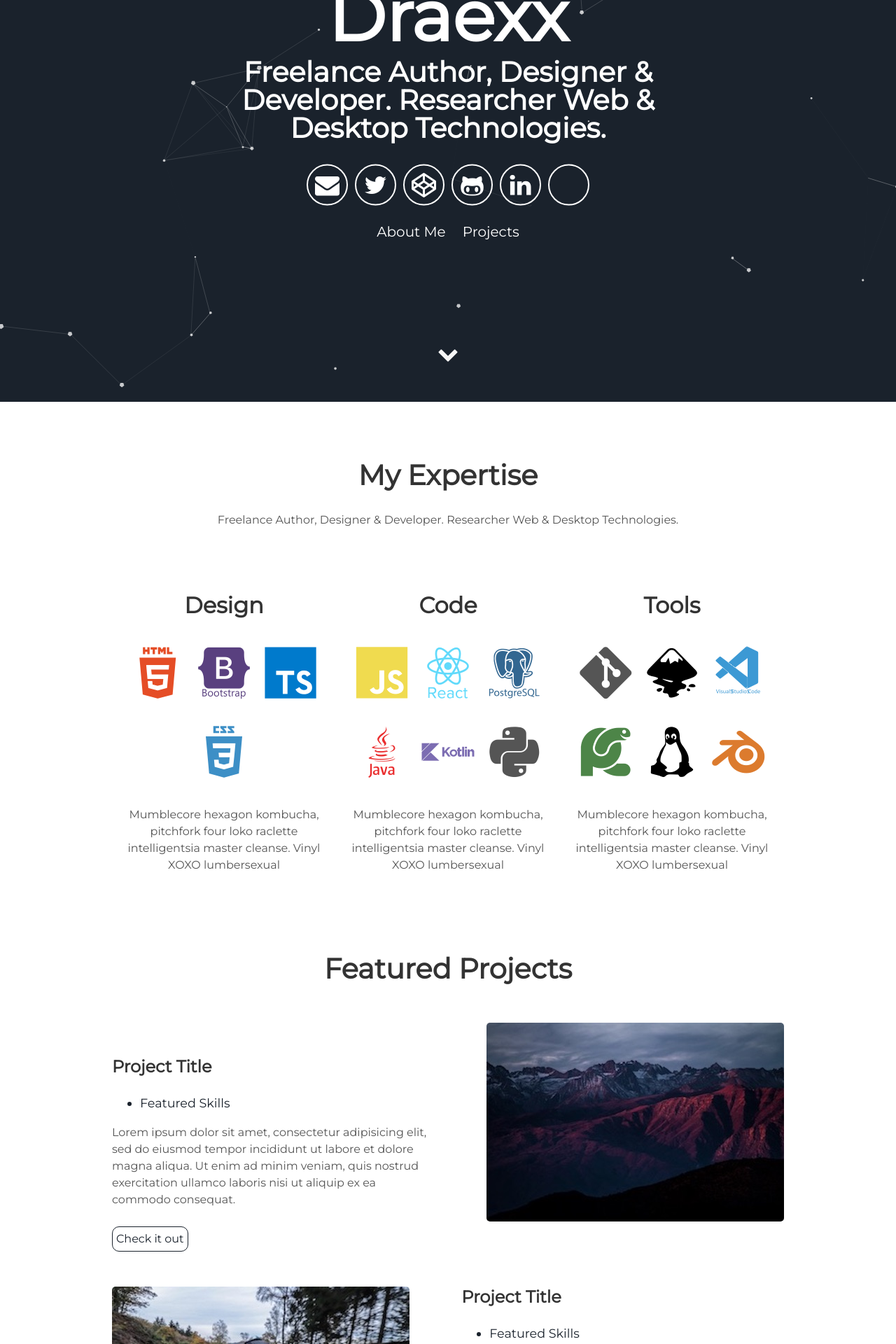
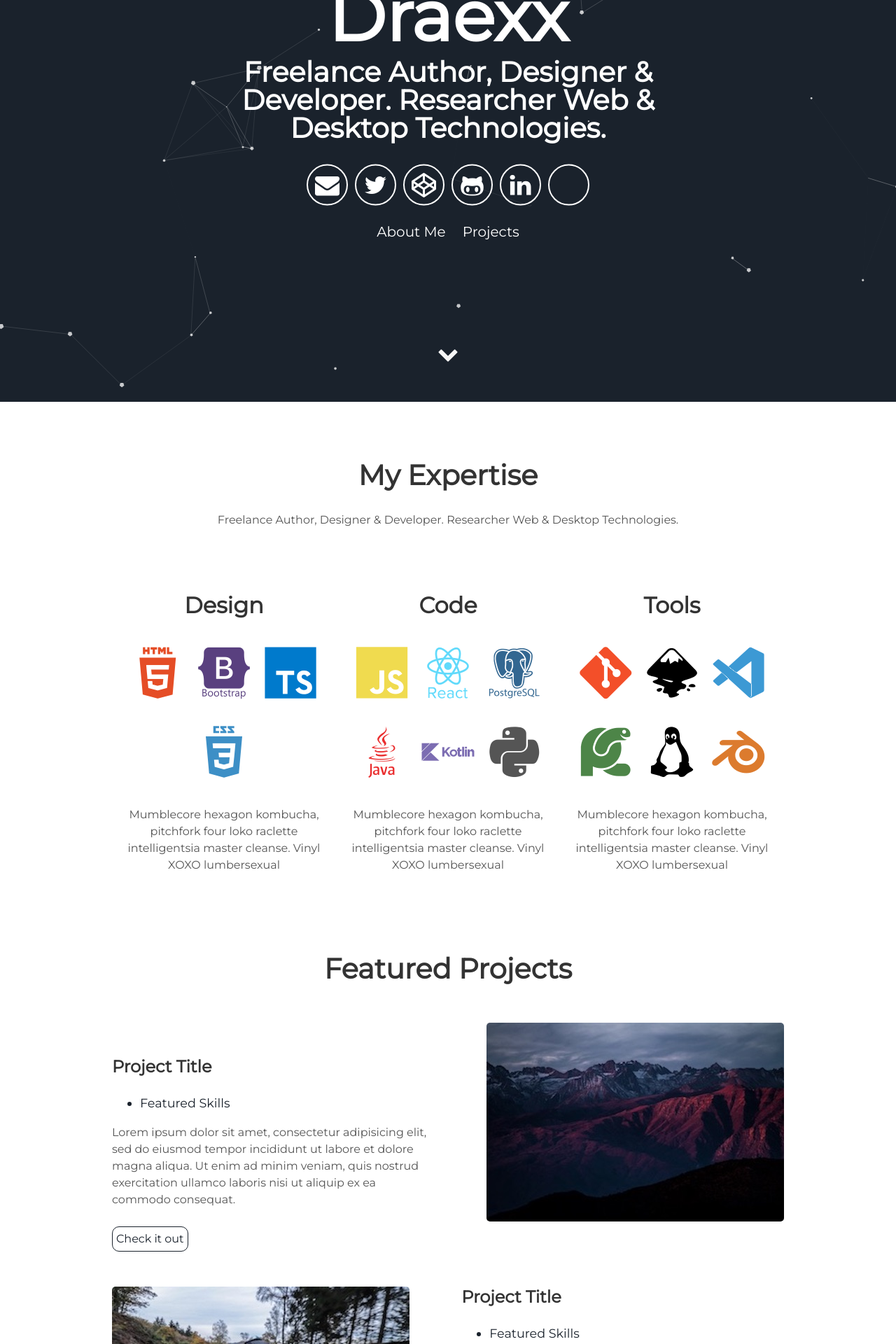
Before and after one commit to draexx/draexx.github.io, a Jekyll site: the page built from index.html, in a window 1280 px wide. Shown: the part 326-2246 px from the top of the page at 70% size. Built offline with Jekyll 4.4.1, drawn with Linux system fonts in a browser that asks for light colours; some web fonts are replaced.

Commit message:
Update about.html

```diff
--- a/_includes/about.html
+++ b/_includes/about.html
@@ -25,9 +25,9 @@
     </div>
     <div class="tech">
       <h2>Tools</h2>
-      <i class="devicon-git-plain"></i>
+      <i class="devicon-git-plain colored"></i>
       <i class="devicon-inkscape-plain colored"></i>
-      <i class="devicon-vscode-plain-wordmark colored"></i>
+      <i class="devicon-vscode-plain colored"></i>
       <i class="devicon-pycharm-plain colored"></i>
       <i class="devicon-linux-plain colored"></i>
       <i class="devicon-blender-original colored"></i>
```
